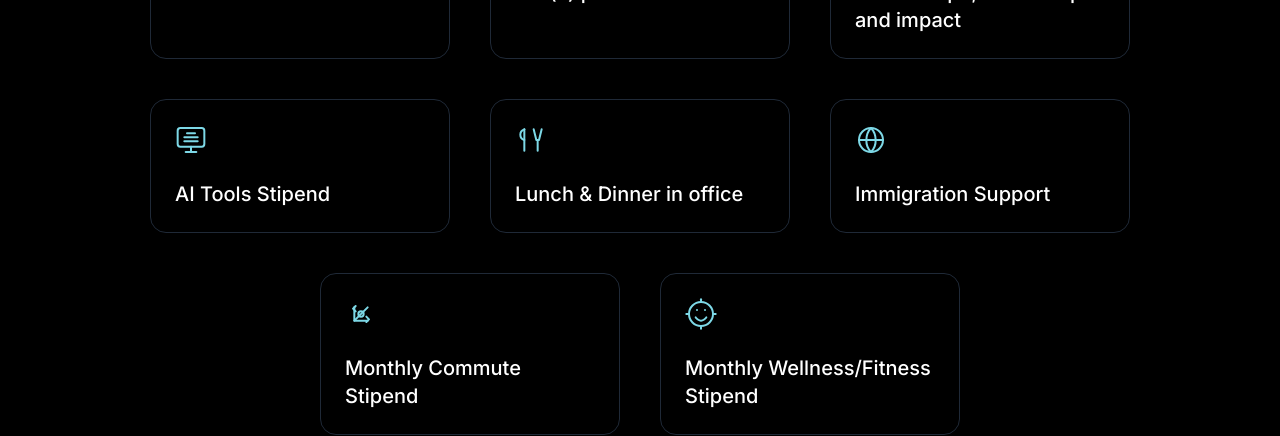
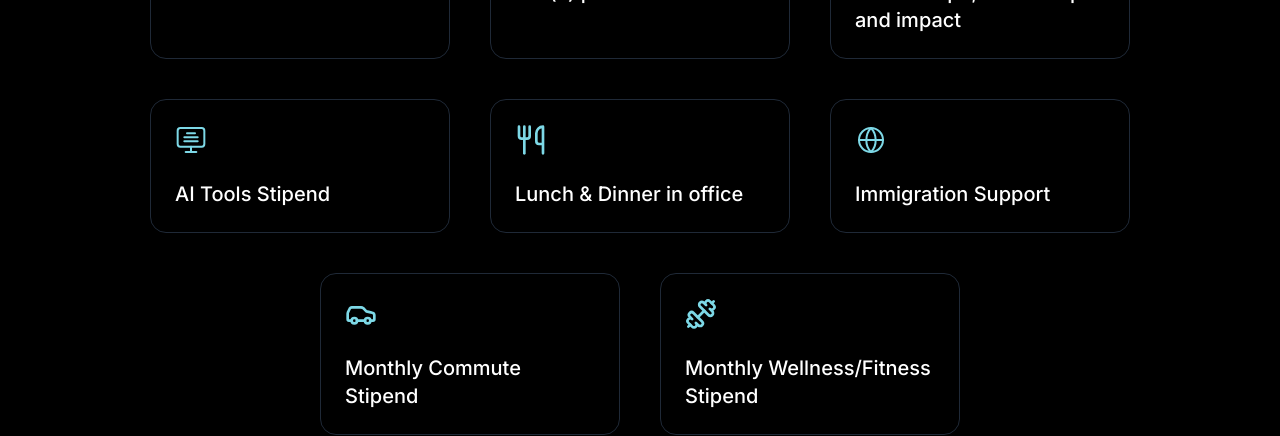
Before and after one commit to krisselberg/uagi-website-personal, a Next.js app: page / in a window 1280 px wide. Shown: the part 5360-5796 px from the top of the page. Built offline with nearby package versions, Linux system fonts and the light colour scheme.

Commit message:
feat: Add House Fund and Swift Ventures investor cards

```diff
--- a/src/app/about/page.tsx
+++ b/src/app/about/page.tsx
@@ -107,6 +107,14 @@ export default function AboutPage() {
                   <div className="absolute inset-0 bg-black/40 opacity-100 group-hover:opacity-80 transition-opacity duration-300"></div>
                   <span className="text-white text-lg font-medium relative z-10 group-hover:text-[#B3EBF2] transition-colors duration-300">Ivanka Trump</span>
                 </div>
+                <div className="w-48 h-24 rounded-xl overflow-hidden border border-gray-800 hover:border-gray-700 transition-all duration-500 hover:translate-y-[-4px] backdrop-blur-sm bg-black/40 flex items-center justify-center group">
+                  <div className="absolute inset-0 bg-black/40 opacity-100 group-hover:opacity-80 transition-opacity duration-300"></div>
+                  <span className="text-white text-lg font-medium relative z-10 group-hover:text-[#B3EBF2] transition-colors duration-300">House Fund</span>
+                </div>
+                <div className="w-48 h-24 rounded-xl overflow-hidden border border-gray-800 hover:border-gray-700 transition-all duration-500 hover:translate-y-[-4px] backdrop-blur-sm bg-black/40 flex items-center justify-center group">
+                  <div className="absolute inset-0 bg-black/40 opacity-100 group-hover:opacity-80 transition-opacity duration-300"></div>
+                  <span className="text-white text-lg font-medium relative z-10 group-hover:text-[#B3EBF2] transition-colors duration-300">Swift Ventures</span>
+                </div>
               </div>
             </div>
           </FadeInSection>
--- a/src/components/sections/join-team/join-team.tsx
+++ b/src/components/sections/join-team/join-team.tsx
@@ -4,6 +4,7 @@ import { Button } from "@/components/ui/button";
 import Link from "next/link";
 import { FadeInSection } from "@/components/animations/FadeInSection";
 import { useState } from "react";
+import { Car, Dumbbell, Utensils } from "lucide-react";
 
 export function JoinTeam() {
     // State to control the width of the "We Invest in People" card - adjust this value to change width
@@ -88,12 +89,7 @@ export function JoinTeam() {
         },
         {
           icon: (
-            <svg width="24" height="24" viewBox="0 0 24 24" fill="none" xmlns="http://www.w3.org/2000/svg" className="w-6 h-6 sm:w-7 sm:h-7 md:w-8 md:h-8 mb-4 sm:mb-5 md:mb-6">
-              <path d="M20 4L18 12H16L14 4" stroke="#7dd8e6" strokeWidth="1.5" strokeLinecap="round" strokeLinejoin="round"/>
-              <path d="M17 12V20" stroke="#7dd8e6" strokeWidth="1.5" strokeLinecap="round" strokeLinejoin="round"/>
-              <path d="M7 4V20" stroke="#7dd8e6" strokeWidth="1.5" strokeLinecap="round" strokeLinejoin="round"/>
-              <path d="M7 4C7 4 4 5 4 8C4 11 7 12 7 12" stroke="#7dd8e6" strokeWidth="1.5" strokeLinecap="round" strokeLinejoin="round"/>
-            </svg>
+            <Utensils className="w-6 h-6 sm:w-7 sm:h-7 md:w-8 md:h-8 mb-4 sm:mb-5 md:mb-6 text-[#7dd8e6]" />
           ),
           title: "Lunch & Dinner in office"
         },
@@ -110,28 +106,13 @@ export function JoinTeam() {
         },
         {
           icon: (
-            <svg width="24" height="24" viewBox="0 0 24 24" fill="none" xmlns="http://www.w3.org/2000/svg" className="w-6 h-6 sm:w-7 sm:h-7 md:w-8 md:h-8 mb-4 sm:mb-5 md:mb-6">
-              <path d="M7 17L17 7" stroke="#7dd8e6" strokeWidth="1.5" strokeLinecap="round" strokeLinejoin="round"/>
-              <path d="M17 17H7V7" stroke="#7dd8e6" strokeWidth="1.5" strokeLinecap="round" strokeLinejoin="round"/>
-              <path d="M8 6L6 8L8 10" stroke="#7dd8e6" strokeWidth="1.5" strokeLinecap="round" strokeLinejoin="round"/>
-              <path d="M16 14L18 16L16 18" stroke="#7dd8e6" strokeWidth="1.5" strokeLinecap="round" strokeLinejoin="round"/>
-              <circle cx="12" cy="12" r="2" stroke="#7dd8e6" strokeWidth="1.5" strokeLinecap="round" strokeLinejoin="round"/>
-            </svg>
+            <Car className="w-6 h-6 sm:w-7 sm:h-7 md:w-8 md:h-8 mb-4 sm:mb-5 md:mb-6 text-[#7dd8e6]" />
           ),
           title: "Monthly Commute Stipend"
         },
         {
           icon: (
-            <svg width="24" height="24" viewBox="0 0 24 24" fill="none" xmlns="http://www.w3.org/2000/svg" className="w-6 h-6 sm:w-7 sm:h-7 md:w-8 md:h-8 mb-4 sm:mb-5 md:mb-6">
-              <path d="M12 21C16.9706 21 21 16.9706 21 12C21 7.02944 16.9706 3 12 3C7.02944 3 3 7.02944 3 12C3 16.9706 7.02944 21 12 21Z" stroke="#7dd8e6" strokeWidth="1.5" strokeLinecap="round" strokeLinejoin="round"/>
-              <path d="M8 14.5C8.5 15.5 10.5 17 12 17C13.5 17 15.5 15.5 16 14.5" stroke="#7dd8e6" strokeWidth="1.5" strokeLinecap="round" strokeLinejoin="round"/>
-              <path d="M9 9H9.01" stroke="#7dd8e6" strokeWidth="1.5" strokeLinecap="round" strokeLinejoin="round"/>
-              <path d="M15 9H15.01" stroke="#7dd8e6" strokeWidth="1.5" strokeLinecap="round" strokeLinejoin="round"/>
-              <path d="M12 3V1" stroke="#7dd8e6" strokeWidth="1.5" strokeLinecap="round" strokeLinejoin="round"/>
-              <path d="M12 23V21" stroke="#7dd8e6" strokeWidth="1.5" strokeLinecap="round" strokeLinejoin="round"/>
-              <path d="M21 12H23" stroke="#7dd8e6" strokeWidth="1.5" strokeLinecap="round" strokeLinejoin="round"/>
-              <path d="M1 12H3" stroke="#7dd8e6" strokeWidth="1.5" strokeLinecap="round" strokeLinejoin="round"/>
-            </svg>
+            <Dumbbell className="w-6 h-6 sm:w-7 sm:h-7 md:w-8 md:h-8 mb-4 sm:mb-5 md:mb-6 text-[#7dd8e6]" />
           ),
           title: "Monthly Wellness/Fitness Stipend"
         }
```
